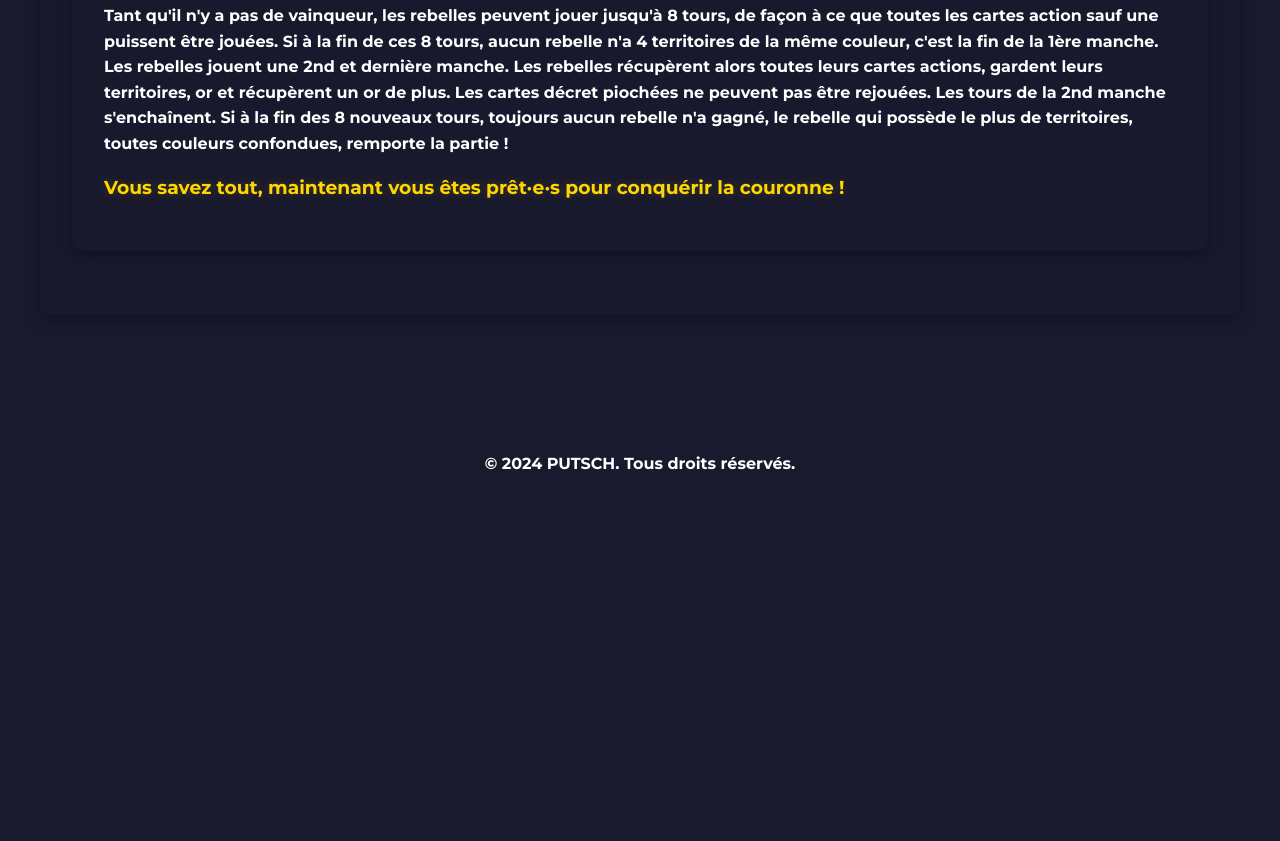
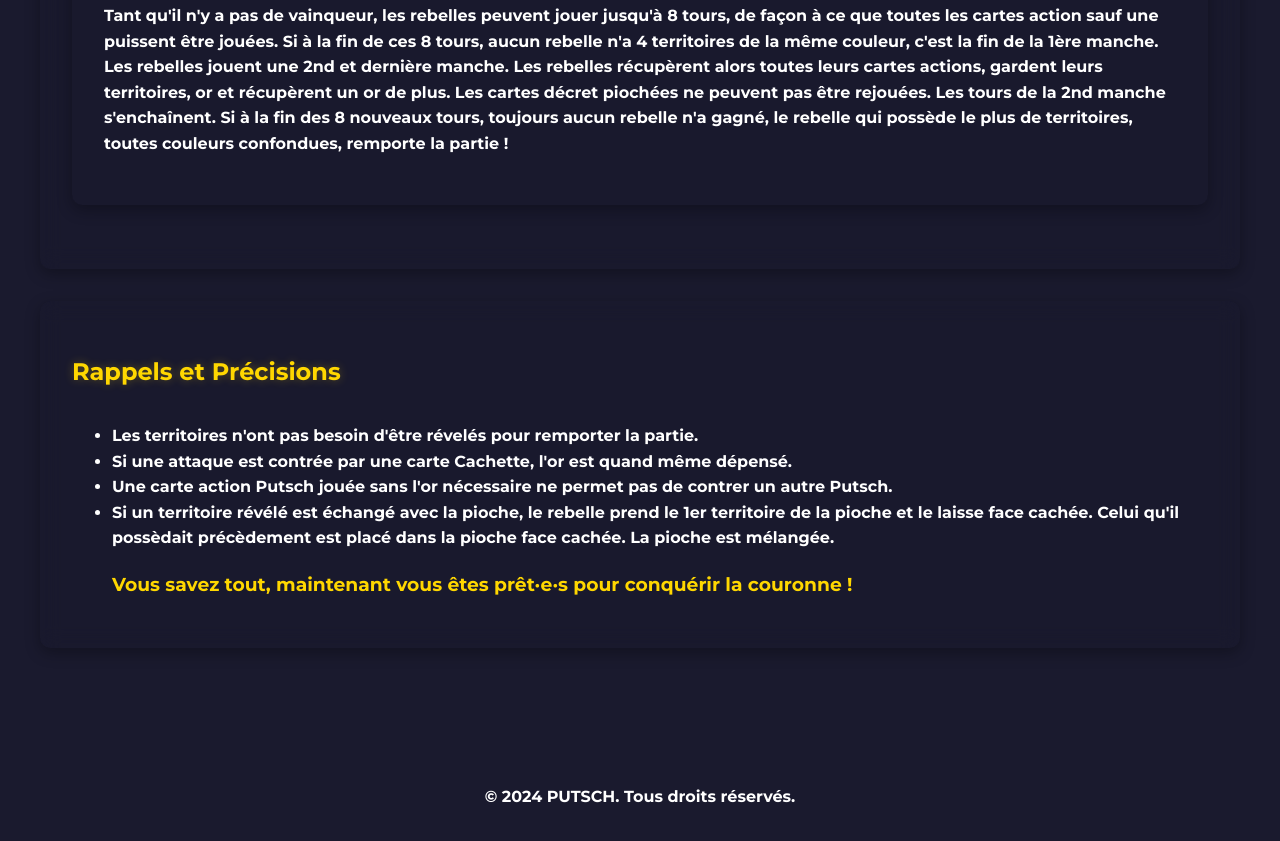
Before and after one commit to PutschGame/site, a plain HTML site: page game.html in a window 1280 px wide. Shown: the part 5341-6182 px from the top of the page. Before the commit the page ends 5857 px from the top, so only its background shows below. Drawn offline with Linux system fonts and the light colour scheme.

Commit message:
Add files via upload

```diff
--- a/game.html
+++ b/game.html
@@ -527,9 +527,24 @@ Si aucun rebelle n'a réuni une région complète après les deux manches, le re
                         Les rebelles récupèrent alors toutes leurs cartes actions, gardent leurs territoires, or et  récupèrent un or de plus. Les cartes décret piochées ne peuvent pas être rejouées. Les tours de la 2nd manche s'enchaînent. Si à la fin des 8 nouveaux tours, toujours aucun rebelle n'a gagné, le rebelle qui possède le plus de territoires, toutes couleurs confondues, remporte la partie !
                         </p>
 
-                        <h3 class="ready-message">Vous savez tout, maintenant vous êtes prêt·e·s pour conquérir la couronne !</h3>
             </div>
     </section>
+
+
+    <section id="FAQ" class="section-main">
+        <h2>Rappels et Précisions</h2>
+        <ul class="setup-list">
+        <li>Les territoires n'ont pas besoin d'être révelés pour remporter la partie.</li>
+        <li>Si une attaque est contrée par une carte <b>Cachette</b>, l'or est quand même dépensé.</li>
+        <li>Une carte action <b>Putsch</b> jouée sans l'or nécessaire ne permet pas de contrer un autre Putsch.</li>
+        <li>Si un territoire révélé est échangé avec la pioche, le rebelle prend le 1er territoire de la pioche et le laisse face cachée. Celui qu'il possèdait précèdement est placé dans la pioche face cachée. La pioche est mélangée. </li>
+
+        <h3 class="ready-message">Vous savez tout, maintenant vous êtes prêt·e·s pour conquérir la couronne !</h3>
+
+        </ul>
+
+
+</section>
 
 
     </main>
```
